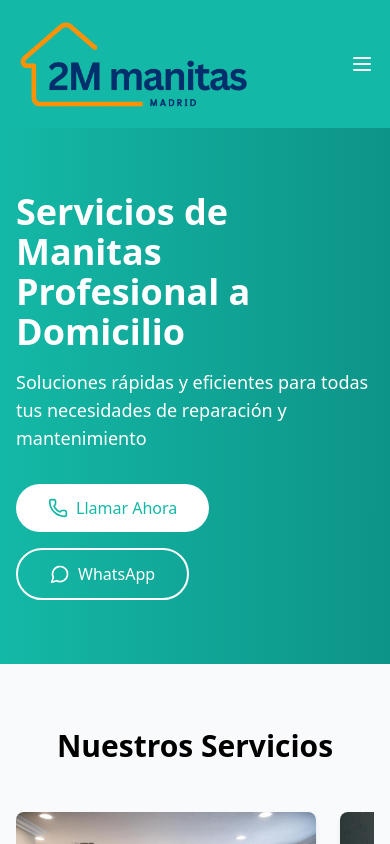
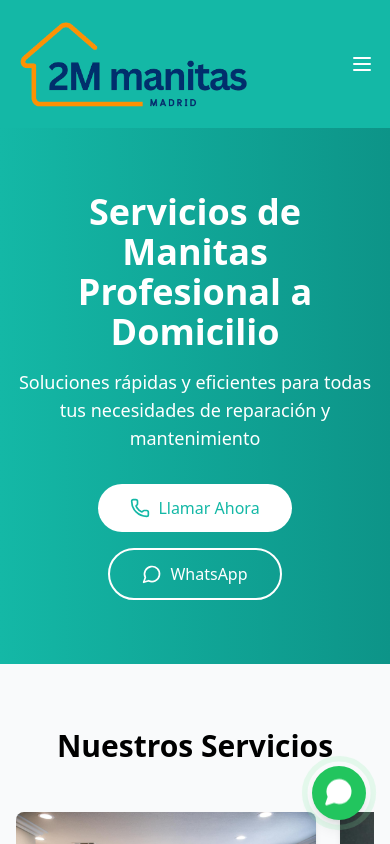
Before and after one commit to LucasOU21/2MManitasIvan, a React (Vite) app: page / in a window 390 px wide. Shown: the top 844 px of the page. Built offline with nearby package versions, Linux system fonts and the light colour scheme; the HTML template or start-up script is replaced by a standard one.

Commit message:
Good amount updated

```diff
--- a/src/App.jsx
+++ b/src/App.jsx
@@ -4,6 +4,7 @@ import Hero from './components/Hero'
 import Services from './components/Services'
 import AboutUs from './components/AboutUs'
 import Footer from './components/Footer'
+import FloatingWhatsApp from './components/FloatingWhatsApp'
 
 function App() {
   return (
@@ -13,6 +14,7 @@ function App() {
       <Services />
       <AboutUs />
       <Footer />
+      <FloatingWhatsApp />
     </div>
   )
 }
--- a/src/components/AboutUs.jsx
+++ b/src/components/AboutUs.jsx
@@ -15,7 +15,7 @@ const AboutUs = () => {
     },
     {
       icon: <Award className="w-6 h-6" />,
-      number: "5",
+      number: "20",
       label: "Años de Experiencia"
     },
     {
@@ -36,7 +36,7 @@ const AboutUs = () => {
               Sobre Nosotros
             </h1>
             <p className="text-xl text-gray-600 mb-10 leading-relaxed">
-              En EcoManitas, nuestra pasión es simplificar la vida de nuestros clientes
+              En 2MManitasMadrid, nuestra pasión es simplificar la vida de nuestros clientes
               mediante servicios de mantenimiento y reparación integrales y sostenibles.
               Fundada en Madrid, hemos crecido desde una pequeña iniciativa local hasta
               convertirnos en un referente en servicios profesionales de mantenimiento.
--- /dev/null
+++ b/src/components/FloatingWhatsApp.jsx
@@ -0,0 +1,96 @@
+import React, { useState, useEffect } from 'react';
+import { MessageCircle, X } from 'lucide-react';
+
+const FloatingWhatsApp = () => {
+  const [isTooltipVisible, setIsTooltipVisible] = useState(false);
+  const [isVisible, setIsVisible] = useState(false);
+  const phoneNumber = '625791624';
+  const countryCode = '34'; // Spain country code
+  const fullPhoneNumber = `${countryCode}${phoneNumber}`;
+
+  useEffect(() => {
+    // Delay the appearance of the WhatsApp button for a nice entrance
+    const timer = setTimeout(() => {
+      setIsVisible(true);
+    }, 1500); // Delay of 1.5 seconds
+
+    return () => clearTimeout(timer);
+  }, []);
+
+  const handleWhatsAppClick = () => {
+    window.location.href = `https://wa.me/${fullPhoneNumber}`;
+  };
+
+  return (
+    <div className={`fixed bottom-6 right-6 z-50 transition-all duration-700 ${isVisible ? 'opacity-100 translate-y-0' : 'opacity-0 translate-y-16'}`}>
+      {/* Tooltip */}
+      {isTooltipVisible && (
+        <div className="absolute bottom-16 right-0 bg-white rounded-lg shadow-lg p-3 mb-2 w-48 animate-fadeIn">
+          <button
+            onClick={() => setIsTooltipVisible(false)}
+            className="absolute top-2 right-2 text-gray-500 hover:text-gray-700"
+          >
+            <X size={16} />
+          </button>
+          <p className="text-gray-800 text-sm mt-1">
+            ¿Necesita ayuda? ¡Contáctenos por WhatsApp!
+          </p>
+        </div>
+      )}
+
+      {/* Floating Button with Pulse Effect */}
+      <button
+        onClick={handleWhatsAppClick}
+        onMouseEnter={() => setIsTooltipVisible(true)}
+        className="bg-green-500 hover:bg-green-600 text-white rounded-full p-3 shadow-lg transition-all duration-300 hover:scale-110 relative"
+      >
+        <MessageCircle size={30} fill="white" className={isVisible ? 'animate-bounce' : ''} />
+
+        {/* Pulse animation ring */}
+        <span className="absolute inset-0 rounded-full border-4 border-green-300 animate-ping opacity-75"></span>
+      </button>
+    </div>
+  );
+};
+
+// Add these custom animations to your tailwind.config.js or use them directly in your global CSS file
+// If you need to add them to your CSS, remove the comment below and add this to your index.css
+
+/*
+@keyframes fadeIn {
+  from { opacity: 0; transform: translateY(10px); }
+  to { opacity: 1; transform: translateY(0); }
+}
+
+@keyframes ping {
+  75%, 100% {
+    transform: scale(1.5);
+    opacity: 0;
+  }
+}
+
+@keyframes bounce {
+  0%, 100% {
+    transform: translateY(-5%);
+    animation-timing-function: cubic-bezier(0.8, 0, 1, 1);
+  }
+  50% {
+    transform: translateY(0);
+    animation-timing-function: cubic-bezier(0, 0, 0.2, 1);
+  }
+}
+
+.animate-fadeIn {
+  animation: fadeIn 0.5s ease-out forwards;
+}
+
+.animate-ping {
+  animation: ping 1.5s cubic-bezier(0, 0, 0.2, 1) infinite;
+}
+
+.animate-bounce {
+  animation: bounce 1s infinite;
+}
+*/
+
+export default FloatingWhatsApp;
--- a/src/components/Footer.jsx
+++ b/src/components/Footer.jsx
@@ -1,24 +1,72 @@
-import React from 'react';
+import React, { useRef, useState, useEffect } from 'react';
+import { ExternalLink } from 'lucide-react';
 
 const Footer = () => {
+  const footerRef = useRef(null);
+  const [isVisible, setIsVisible] = useState(false);
+
+  useEffect(() => {
+    const observer = new IntersectionObserver(
+      (entries) => {
+        entries.forEach((entry) => {
+          if (entry.isIntersecting) {
+            setIsVisible(true);
+            observer.unobserve(entry.target);
+          }
+        });
+      },
+      { threshold: 0.1 }
+    );
+
+    if (footerRef.current) {
+      observer.observe(footerRef.current);
+    }
+
+    return () => {
+      if (footerRef.current) {
+        observer.unobserve(footerRef.current);
+      }
+    };
+  }, []);
+
   return (
-    <footer className="bg-gray-900 text-white py-12">
-      <div className="container mx-auto px-4">
-        <div className="grid md:grid-cols-3 gap-8">
+    <footer ref={footerRef} className="bg-gray-900 text-white py-12 relative overflow-hidden">
+      {/* Animated gradient background */}
+      <div className="absolute inset-0 bg-gradient-to-r from-gray-900 via-gray-800 to-gray-900 opacity-50"></div>
+
+      <div className="container mx-auto px-4 relative">
+        <div
+          className={`grid md:grid-cols-3 gap-8 transition-all duration-700 ${
+            isVisible ? 'opacity-100 translate-y-0' : 'opacity-0 translate-y-10'
+          }`}
+        >
           <div>
-            <h3 className="text-xl font-bold mb-4">ECOMANITAS</h3>
+            <h3 className="text-xl font-bold mb-4">2MMANITASMADRID</h3>
             <p className="text-gray-400">
               Servicios profesionales de mantenimiento y reparación a domicilio
             </p>
+            {/* Removed the green line that was here */}
           </div>
-          <div>
+          <div className={`transition-all duration-700 delay-200 ${
+            isVisible ? 'opacity-100 translate-y-0' : 'opacity-0 translate-y-10'
+          }`}>
             <h4 className="text-lg font-semibold mb-4">Contacto</h4>
+            <p className="text-gray-400 mb-3">
+              Tel: <a
+                href="tel:625791624"
+                className="hover:text-teal-300 transition-colors duration-300 inline-flex items-center"
+              >
+                625 79 16 24
+                <ExternalLink className="ml-1" size={12} />
+              </a>
+            </p>
             <p className="text-gray-400">
-              Tel: 653 333 139<br />
               Madrid, España
             </p>
           </div>
-          <div>
+          <div className={`transition-all duration-700 delay-400 ${
+            isVisible ? 'opacity-100 translate-y-0' : 'opacity-0 translate-y-10'
+          }`}>
             <h4 className="text-lg font-semibold mb-4">Horario</h4>
             <p className="text-gray-400">
               Lunes - Viernes: 9:00 - 20:00<br />
@@ -26,8 +74,10 @@ const Footer = () => {
             </p>
           </div>
         </div>
-        <div className="border-t border-gray-800 mt-8 pt-8 text-center text-gray-400">
-          <p>&copy; {new Date().getFullYear()} EcoManitas. Todos los derechos reservados.</p>
+        <div className={`border-t border-gray-800 mt-8 pt-8 text-center text-gray-400 transition-all duration-700 delay-600 ${
+          isVisible ? 'opacity-100' : 'opacity-0'
+        }`}>
+          <p>&copy; {new Date().getFullYear()} 2MManitasMadrid. Todos los derechos reservados.</p>
         </div>
       </div>
     </footer>
--- a/src/components/Header.jsx
+++ b/src/components/Header.jsx
@@ -22,9 +22,8 @@ const Header = () => {
             <nav className="hidden md:flex items-center space-x-8">
               <a href="#services" className="hover:text-teal-200">Servicios</a>
               <a href="#about-us" className="hover:text-teal-200">Sobre Nosotros</a>
-              <a href="#contact" className="hover:text-teal-200">Contacto</a>
               <button className="bg-white text-teal-500 px-6 py-2 rounded-full font-medium hover:bg-teal-50">
-              625791624
+              625 79 16 24
               </button>
             </nav>
 
--- a/src/components/Hero.jsx
+++ b/src/components/Hero.jsx
@@ -1,10 +1,15 @@
-import React from 'react';
+import React, { useEffect, useState } from 'react';
 import { Phone, MessageCircle } from 'lucide-react';
 
 const Hero = () => {
-  const phoneNumber = '653333139';
+  const [isLoaded, setIsLoaded] = useState(false);
+  const phoneNumber = '625791624';
   const countryCode = '34'; // Spain country code
   const fullPhoneNumber = `${countryCode}${phoneNumber}`;
+
+  useEffect(() => {
+    setIsLoaded(true);
+  }, []);
 
   const handlePhoneClick = () => {
     window.location.href = `tel:${phoneNumber}`;
@@ -15,39 +20,42 @@ const Hero = () => {
   };
 
   return (
-    <section className="bg-gradient-to-r from-teal-500 to-teal-600 text-white py-16">
+    <section className="bg-gradient-to-r from-teal-500 to-teal-600 text-white py-16 overflow-hidden">
       <div className="container mx-auto px-4">
-        <div className="grid md:grid-cols-2 gap-8 items-center">
-          <div>
-            <h2 className="text-4xl md:text-5xl font-bold mb-4">
+        <div className="text-center max-w-4xl mx-auto">
+          <h2
+            className={`text-4xl md:text-5xl font-bold mb-4 transition-all duration-700 ease-out ${
+              isLoaded ? 'opacity-100 translate-y-0' : 'opacity-0 translate-y-10'
+            }`}
+          >
             Servicios de Manitas Profesional a Domicilio
           </h2>
-            <p className="text-lg mb-8">
+          <p
+            className={`text-lg mb-8 transition-all duration-700 delay-300 ease-out ${
+              isLoaded ? 'opacity-100 translate-y-0' : 'opacity-0 translate-y-10'
+            }`}
+          >
             Soluciones rápidas y eficientes para todas tus necesidades de reparación y mantenimiento
           </p>
-            <div className="flex flex-wrap gap-4">
+          <div
+            className={`flex flex-wrap gap-4 justify-center transition-all duration-700 delay-500 ease-out ${
+              isLoaded ? 'opacity-100 translate-y-0' : 'opacity-0 translate-y-10'
+            }`}
+          >
             <button
               onClick={handlePhoneClick}
-                className="bg-white text-teal-500 px-8 py-3 rounded-full font-medium hover:bg-teal-50 flex items-center"
+              className="bg-white text-teal-500 px-8 py-3 rounded-full font-medium hover:bg-teal-50 flex items-center transform transition-all duration-300 hover:scale-105 hover:shadow-lg"
             >
               <Phone className="mr-2" size={20} />
               Llamar Ahora
             </button>
             <button
               onClick={handleWhatsAppClick}
-                className="border-2 border-white px-8 py-3 rounded-full font-medium hover:bg-teal-600 flex items-center"
+              className="border-2 border-white px-8 py-3 rounded-full font-medium hover:bg-teal-600 flex items-center transform transition-all duration-300 hover:scale-105 hover:shadow-lg"
             >
               <MessageCircle className="mr-2" size={20} />
               WhatsApp
             </button>
-            </div>
-          </div>
-          <div className="hidden md:block">
-            <img
-              src="/api/placeholder/600/400"
-              alt="Servicios de manitas"
-              className="rounded-lg shadow-xl"
-            />
           </div>
         </div>
       </div>
--- a/src/index.css
+++ b/src/index.css
@@ -1,3 +1,37 @@
 @tailwind base;
 @tailwind components;
 @tailwind utilities;
+@keyframes fadeIn {
+    from { opacity: 0; transform: translateY(10px); }
+    to { opacity: 1; transform: translateY(0); }
+  }
+
+  @keyframes ping {
+    75%, 100% {
+      transform: scale(1.5);
+      opacity: 0;
+    }
+  }
+
+  @keyframes bounce {
+    0%, 100% {
+      transform: translateY(-5%);
+      animation-timing-function: cubic-bezier(0.8, 0, 1, 1);
+    }
+    50% {
+      transform: translateY(0);
+      animation-timing-function: cubic-bezier(0, 0, 0.2, 1);
+    }
+  }
+
+  .animate-fadeIn {
+    animation: fadeIn 0.5s ease-out forwards;
+  }
+
+  .animate-ping {
+    animation: ping 1.5s cubic-bezier(0, 0, 0.2, 1) infinite;
+  }
+
+  .animate-bounce {
+    animation: bounce 1s infinite;
+  }
```
Also changed, not shown: index.html (+5 -5 lines), src/components/Services.jsx (+9 -10 lines), 1 other file (tests, documents, lock files or other folders). Lines whose indentation alone changed are shown as unchanged.
